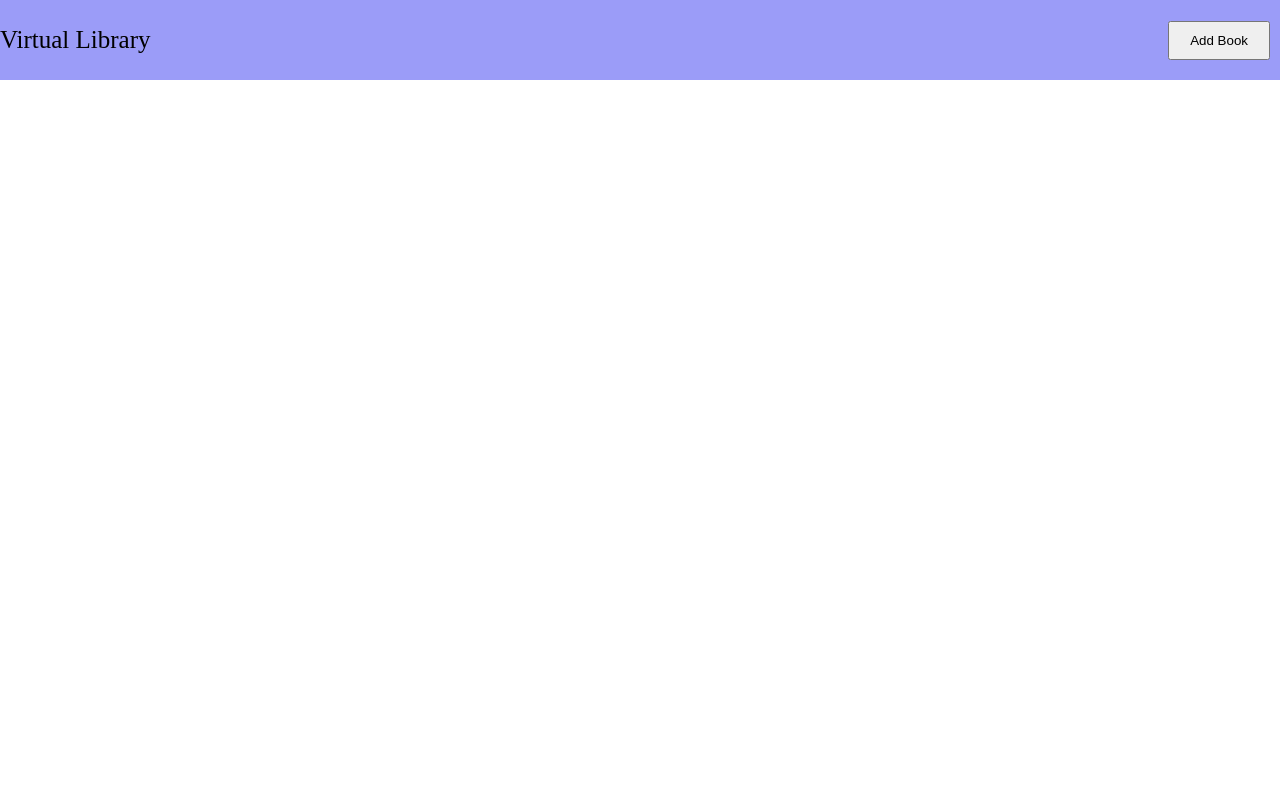
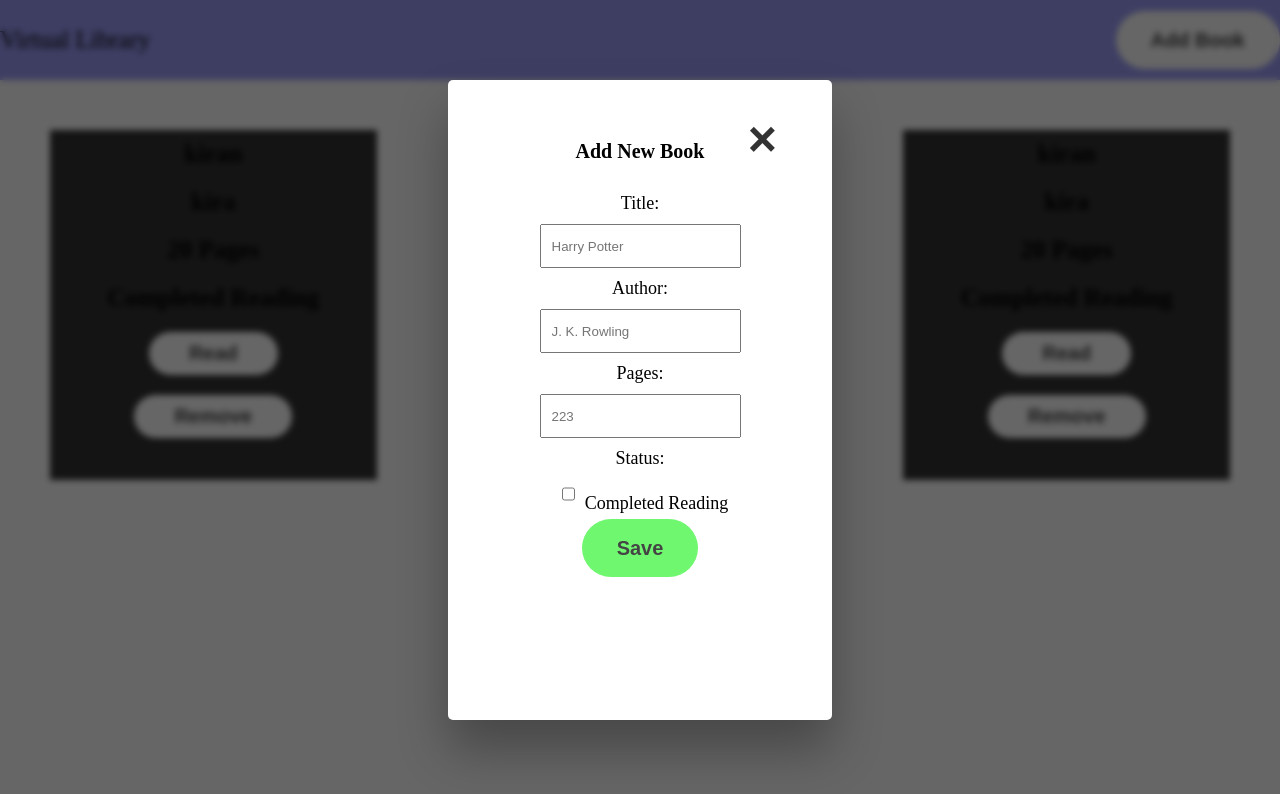
Before and after one commit to kiranbabu7/Library, a plain HTML site: page index.html in a window 1280 px wide. Both pictures are taken after a click on the button "Add Book". Drawn offline with Linux system fonts and the light colour scheme.

Commit message:
Book data now shows in card format in webpage

```diff
--- a/index.html
+++ b/index.html
@@ -19,9 +19,45 @@
         </lord-icon>
         <span>Virtual Library</span>
       </div>
-      <div class="add-btn"><button>Add Book</button></div>
+      <div class="show-modal"><button>Add Book</button></div>
     </div>
-    <div class="hero"></div>
+    <div class="hero"><div class="bookshelf"></div></div>
+    <div class="modal hidden">
+      <button class="close-modal">&times;</button>
+      <h1>Add New Book</h1>
+      <div class="form">
+        <label for="title"
+          >Title:<input
+            type="text"
+            name="title"
+            id="title"
+            placeholder="Harry Potter" /></label
+        ><label for="author"
+          >Author:<input
+            type="text"
+            name="author"
+            id="author"
+            placeholder="J. K. Rowling" /></label
+        ><label for="pages"
+          >Pages:<input
+            type="number"
+            name="pages"
+            id="pages"
+            placeholder="223" /></label
+        ><label for="status"
+          >Status:<br /><input
+            type="checkbox"
+            name="status"
+            id="status"
+          />Completed Reading</label
+        >
+
+        <div class="form-btn">
+          <button type="submit" class="save">Save</button>
+        </div>
+      </div>
+    </div>
+    <div class="overlay hidden"></div>
     <script src="https://cdn.lordicon.com/libs/mssddfmo/lord-icon-2.1.0.js"></script>
     <script src="./script.js"></script>
   </body>
--- a/script.js
+++ b/script.js
@@ -1,23 +1,82 @@
+"use strict";
+//ADD BOOK Modal
+const modal = document.querySelector(".modal");
+const btnShowModal = document.querySelectorAll(".show-modal");
+const btnCloseModal = document.querySelector(".close-modal");
+const overlay = document.querySelector(".overlay");
+function ShowModal() {
+  modal.classList.remove("hidden");
+  overlay.classList.remove("hidden");
+}
+function hideModla() {
+  modal.classList.add("hidden");
+  overlay.classList.add("hidden");
+}
+for (let i = 0; i < btnShowModal.length; i++)
+  btnShowModal[i].addEventListener("click", ShowModal);
+
+btnCloseModal.addEventListener("click", hideModla);
+overlay.addEventListener("click", hideModla);
+
+document.addEventListener("keydown", function (e) {
+  if (e.key === "Escape" && !modal.classList.contains("hidden")) {
+    hideModla();
+  }
+});
+
+const books = [];
+let title = document.querySelector("#title");
+let author = document.querySelector("#author");
+let pages = document.querySelector("#pages");
+let statusBox = document.querySelector("#status");
+const saveBtn = document.querySelector(".save");
+const bookShelf = document.querySelector(".bookshelf");
+
 class Book {
   constructor(title, author, pages, read) {
     this.title = title;
     this.author = author;
     this.pages = pages;
     this.read = read;
-  }
-  info() {
-    console.log(
-      `${this.title} by ${this.author}, ${this.pages} pages,${
-        this.read ? "Completed Reading" : "Not read yet"
-      } `
-    );
+    books.push(this);
   }
 }
-
-const thinkAndGrowRich = new Book(
-  "Think And Grow Rich",
-  "Nepoleon Hill",
-  320,
-  true
-);
-const atomicHabits = new Book("Atomic Habits", "Nepoleon Hill", 400, false);
+function Createcard(book) {
+  const card = document.createElement("div");
+  card.classList.add("card");
+  const bookName = document.createElement("h3");
+  bookName.textContent = book.title;
+  const authorName = document.createElement("h3");
+  authorName.textContent = book.author;
+  const numberOfPages = document.createElement("h3");
+  numberOfPages.textContent = `${book.pages} Pages`;
+  const StatusOfBook = document.createElement("h3");
+  StatusOfBook.textContent = `${
+    book.read ? "Completed Reading" : "Not Read yet"
+  }`;
+  const ReadBtn = document.createElement("button");
+  ReadBtn.textContent = "Read";
+  const removeBtn = document.createElement("button");
+  removeBtn.textContent = "Remove";
+  card.appendChild(bookName);
+  card.appendChild(authorName);
+  card.appendChild(numberOfPages);
+  card.appendChild(StatusOfBook);
+  card.appendChild(ReadBtn);
+  card.appendChild(removeBtn);
+  bookShelf.appendChild(card);
+}
+saveBtn.addEventListener("click", function (e) {
+  new Book(title.value, author.value, pages.value, statusBox.checked);
+  addBooks();
+  hideModla();
+});
+function addBooks() {
+  books.forEach((book) => {
+    Createcard(book);
+  });
+}
+let rnd = new Book("kiran", "kira", 20, true);
+let rnd2 = new Book("kiran", "kira", 20, true);
+let rnd3 = new Book("kiran", "kira", 20, true);
+addBooks();
--- a/style.css
+++ b/style.css
@@ -1,6 +1,11 @@
 * {
   padding: 0;
   margin: 0;
+  box-sizing: inherit;
+}
+
+html {
+  font-size: 62.5%;
   box-sizing: border-box;
 }
 
@@ -14,10 +19,100 @@
 .logo span {
   font-size: 25px;
 }
-.add-btn button {
-  padding: 10px 20px;
-  margin-right: 10px;
-}
 .hero {
   min-height: 90vh;
 }
+/* .show-modal  */
+button {
+  font-size: 2rem;
+  font-weight: 600;
+  padding: 1.75rem 3.5rem;
+  border: none;
+  background-color: #fff;
+  color: #444;
+  border-radius: 10rem;
+  cursor: pointer;
+}
+.show-modal button:hover {
+  background-color: rgb(224, 224, 224);
+}
+.close-modal {
+  position: absolute;
+  top: 1.2rem;
+  right: 2rem;
+  font-size: 5rem;
+  color: #333;
+  cursor: pointer;
+  border: none;
+  background: none;
+}
+.hidden {
+  display: none;
+}
+
+.modal {
+  position: absolute;
+  top: 50%;
+  left: 50%;
+  transform: translate(-50%, -50%);
+  width: 30%;
+  height: 80vh;
+  background-color: white;
+  padding: 6rem;
+  border-radius: 5px;
+  box-shadow: 0 3rem 5rem rgba(0, 0, 0, 0.3);
+  z-index: 10;
+}
+.modal h1 {
+  text-align: center;
+}
+.form {
+  display: flex;
+  flex-direction: column;
+  align-items: center;
+  font-size: large;
+  text-align: center;
+  padding: 3rem;
+}
+.form input {
+  height: 3rem;
+  padding: 2rem 1rem;
+  margin: 1rem;
+}
+.save {
+  background-color: rgb(112, 247, 112);
+}
+.save:hover {
+  background-color: rgb(79, 194, 79);
+}
+
+.overlay {
+  position: absolute;
+  top: 0;
+  left: 0;
+  width: 100%;
+  height: 100%;
+  background-color: rgba(0, 0, 0, 0.6);
+  backdrop-filter: blur(3px);
+  z-index: 5;
+}
+.bookshelf {
+  display: flex;
+}
+.card {
+  margin: 5rem;
+  height: 35rem;
+  width: 35rem;
+  background-color: #333;
+  display: flex;
+  flex-direction: column;
+  align-items: center;
+}
+.card h3 {
+  font-size: 2.5rem;
+  padding: 1rem;
+}
+.card button {
+  padding: 1rem 4rem;
+  margin: 1rem;
+}
```
